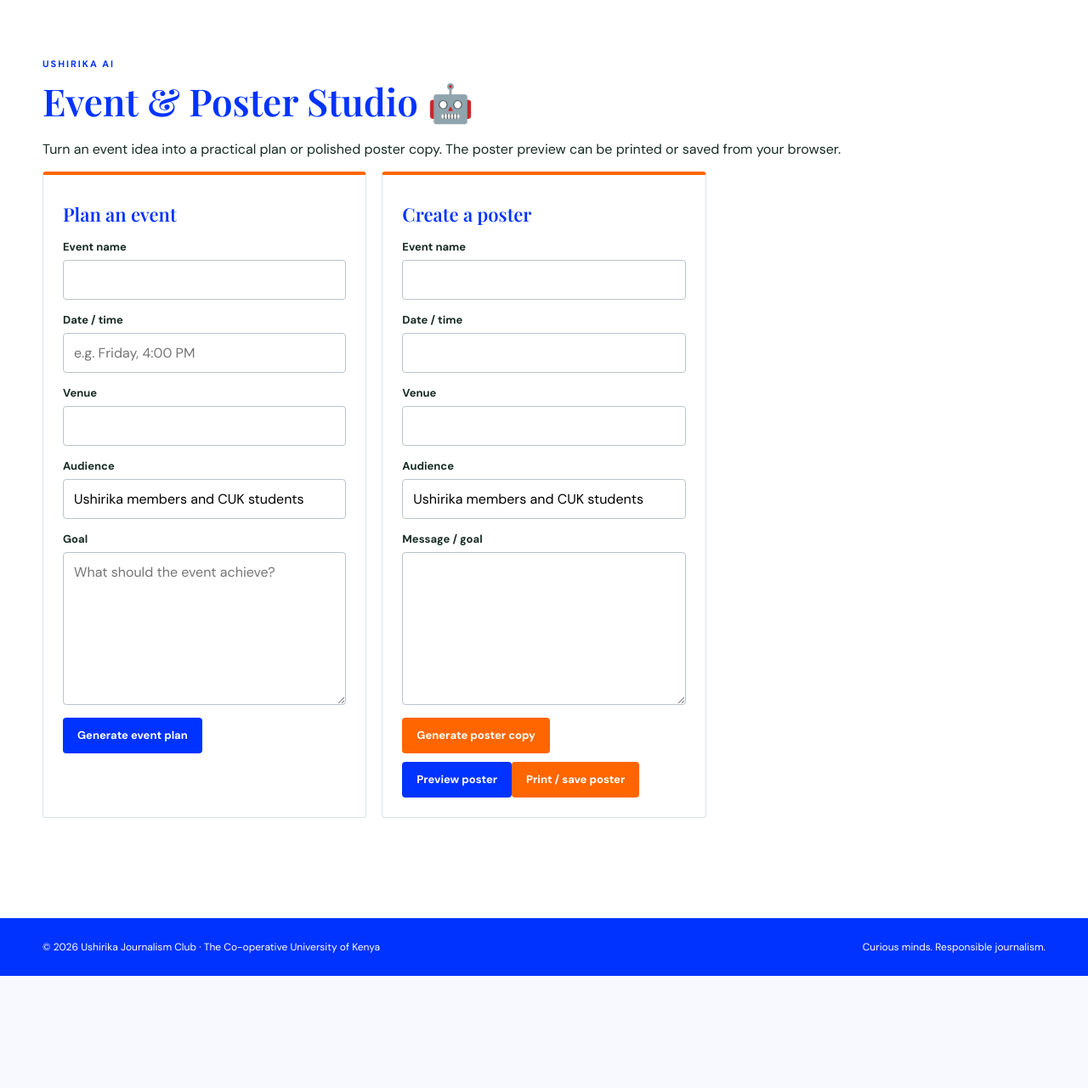
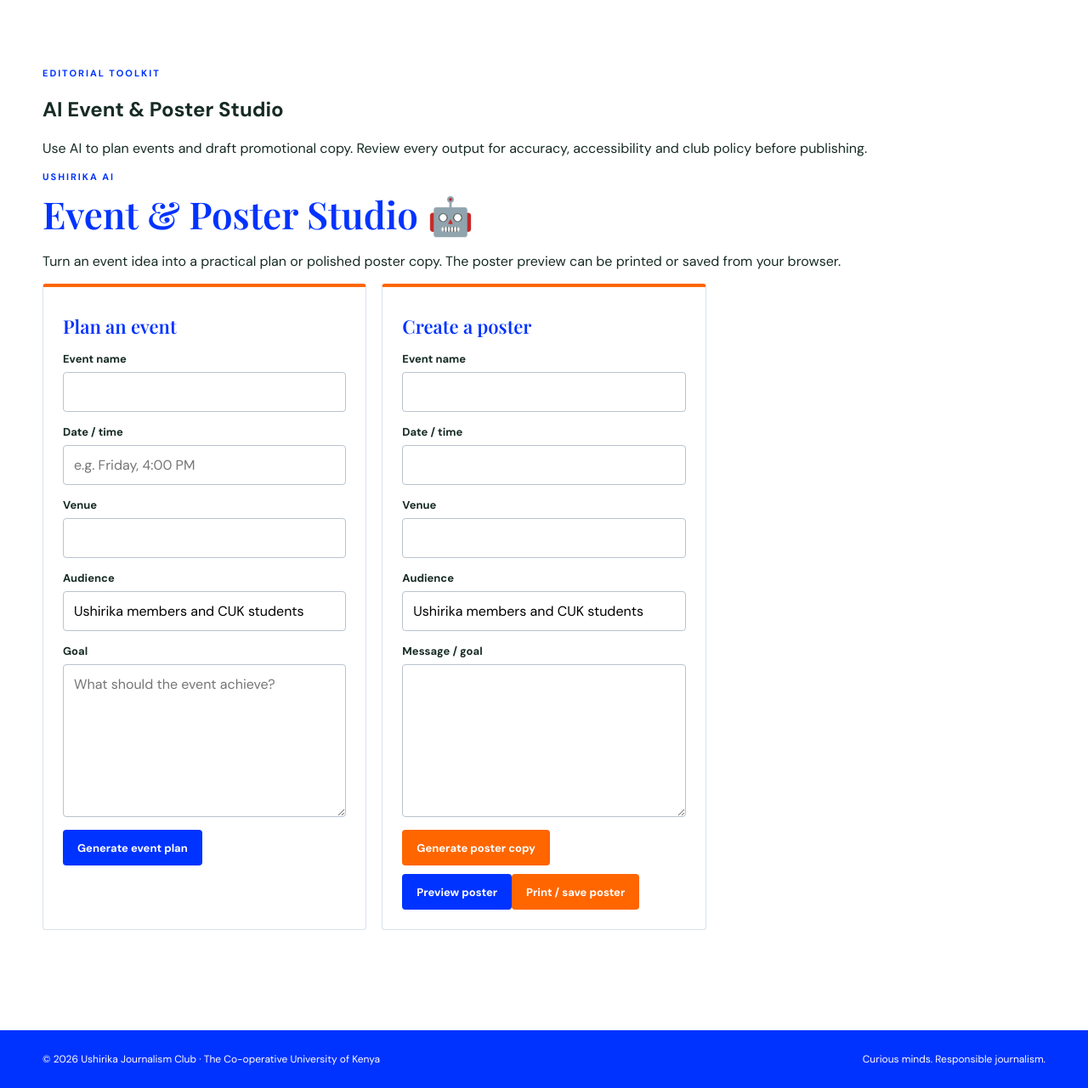
Before and after one commit to johnnychess43/ushirika-journalism-club, a Flask app: template templates/ai_studio.html in a window 1280 px wide. Shown: the part 116-1397 px from the top of the page at 85% size. Before the commit the page ends 1265 px from the top, so only its background shows below. Run offline with Flask 3, Linux system fonts and the light colour scheme; the template is opened without the code that fills it, so the values that code supplies are empty; some libraries are stand-ins or nearby versions.

Commit message:
Polish AI studio introduction and editorial guidance

```diff
--- a/templates/ai_studio.html
+++ b/templates/ai_studio.html
@@ -1,7 +1,7 @@
 {% extends "base.html" %}
 {% block title %}AI Event & Poster Studio | Ushirika{% endblock %}
 {% block content %}
-<section class="section">
+<section class="section ai-studio"><div class="ai-intro"><p class="eyebrow">EDITORIAL TOOLKIT</p><h1>AI Event & Poster Studio</h1><p>Use AI to plan events and draft promotional copy. Review every output for accuracy, accessibility and club policy before publishing.</p></div>
   <div class="eyebrow">Ushirika AI</div>
   <h1 class="section-title">Event & Poster Studio 🤖</h1>
   <p>Turn an event idea into a practical plan or polished poster copy. The poster preview can be printed or saved from your browser.</p>
```
